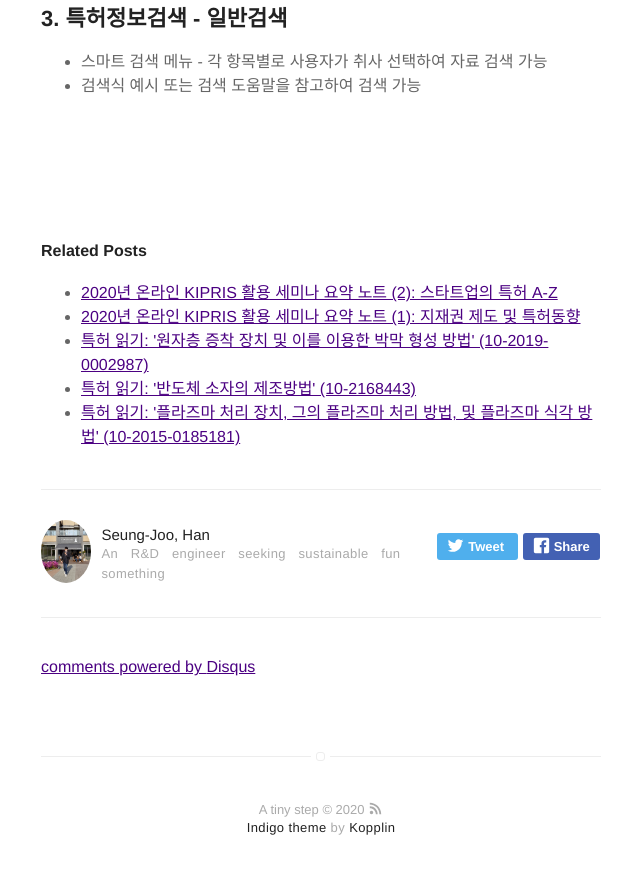
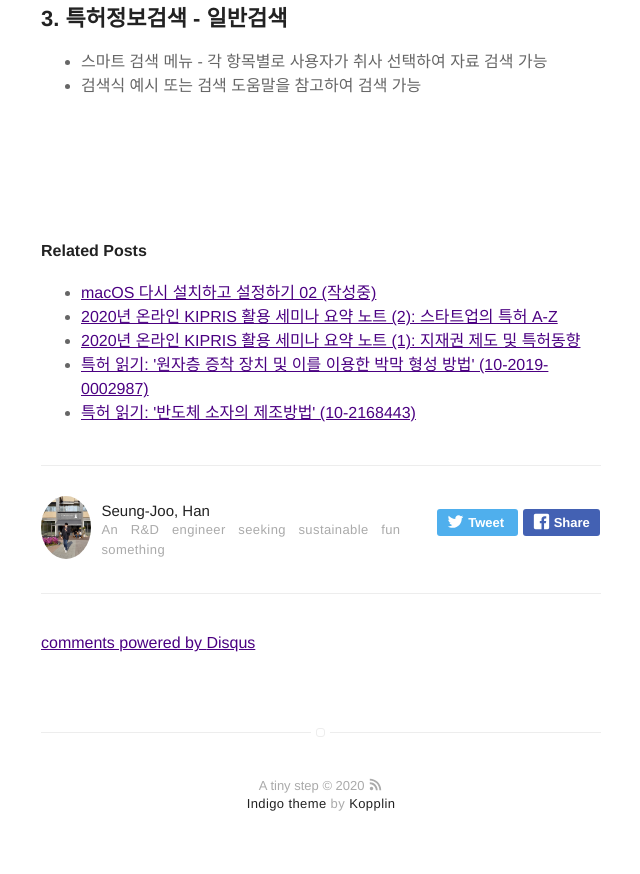
Before and after one commit to hsj00/hsj00.github.io, a Jekyll site: the page built from _posts/2020-12-06-KIPRIS-seminar-03.md, in a window 1280 px wide and 900 px high, scrolled down 3116 px. Shown: the top 874 px of the window, without its empty margins (319-959 px from the left). Built offline with Jekyll 4.4.1, drawn with Linux system fonts in a browser that asks for light colours; comment, search, counter and statistics services are not loaded; some of the changed lines change nothing that is shown.

Commit message:
201224, "MAC setting 02" posting

````diff
--- a/_layouts/default.html
+++ b/_layouts/default.html
@@ -34,7 +34,7 @@
     </style>
 
     {% if page.use_math %}
-    {% include mathjax_support.html %}
+        {% include mathjax_support.html %}
     {% endif %}
 </head>
 <body>
--- /dev/null
+++ b/_posts/2020-12-24-mac-setting-02.md
@@ -0,0 +1,105 @@
+---
+title: "macOS 다시 설치하고 설정하기 02 (작성중)"
+layout: post
+date: 2020-12-24 20:30
+tag:
+    - Python
+    - Mac
+    - Programming
+    - Study
+    - Note
+headerImage: false
+image:
+description: 201224 `macOS setting AtoZ for me`
+category: blog
+author: hsj00
+externalLink: true
+published: true
+comments: true
+share: true
+use_math: false
+toc: true
+toc_sticky: false
+---
+
+#  MACBOOK setting
+
+맥북 세팅할 때마다 헤매서 나중에 다시 보려고 모아서 정리해둔 노트 두 번째다.
+
+ToC는 다음과 같다.
+
+- [MACBOOK setting](#macbook-setting)
+  - [1. `venv`](#1-venv)
+  - [2. `settings.json`](#2-settingsjson)
+  - [3. `tasks.json`](#3-tasksjson)
+  - [References](#references)
+
+## 1. `venv`
+`Python 3.6`부터 `pyvenv`가 폐지되었고, `venv` 명령어를 이용해서 가상환경을 설정하라고 권장하고 있다. 해당 내용은 [이전 포스팅][00]에도 남겼다.
+
+```bash
+python -m venv <임의의 가상환경 이름>
+```
+
+이 방법으로 가상환경을 활성화 시키면 터미널 프롬프트 앞에 `(.venv)`가 나타난다. 이때부터 패키지는 로컬과 가상환경 각각에서 독립적으로 설치된다. 설치 경로가 달라졌는지, 잘 설치됐는지 보려면 `which pip`, `pip list`를 이용하면 된다.
+
+이때 조금 헤맸는데, 터미널 설정해줄 때 `~/.zshrc` 설정에 문제가 있어서 `pip` 실행 파일 경로에 혼선이 생겼다.
+
+```bash
+alias python=/usr/local/bin/python3
+alias pip=/usr/local/bin/pip3
+```
+
+다음과 같이 `pip3`와 `python3`를 `pip`와 `python`으로 설정해주면 문제가 없다.
+
+```bash
+alias python3=python
+alias pip3=pip
+```
+
+경로가 아니라 명령어를 대치해주는 설정으로 바꿔주니 가상환경과 로컬에서의 패키지 설치가 독립적으로 움직였다.
+
+`.venv/pyvenv.cfg`를 열어보면 다음과 같은 설정줄이 써있다.
+
+```bash
+include-system-site-packages = false
+```
+
+`false`가 아니라 `true`로 설정하면 로컬에 설치된 패키지를 공유해서 사용할 수 있다.
+
+## 2. `settings.json`
+이거 설정하는게 아직도 헷갈리고 잘 이해가 안가는데, 일단 아직까지 문제가 없어서 해당 설정으로 사용하려고 여기에 저장해둔다.
+
+```json
+{
+    "python.pythonPath": "${workspaceFolder}/.venv/bin/python3.9",
+    "python.venvFolders": ["${workspaceFolder}/.venv"],
+    "python.envFile": "${workspaceFolder}/.env",
+
+    "python.linting.pylintEnabled": false,
+    "python.linting.pylintPath": "pylint",
+    "python.linting.flake8Enabled": true,
+    "python.linting.flake8Path": "flake8",
+    "python.linting.flake8Args": ["--max-line-length=100"],
+
+    "python.formatting.provider": "black",
+    "python.formatting.blackPath": "black",
+    "python.formatting.blackArgs": ["--line-length", "100"],
+    "python.formatting.autopep8Args": ["--max-line-length", "120", "--experimental"],
+    "python.formatting.yapfArgs": ["--style", "{based_on_style: chromium, indent_width: 20}"],
+
+}
+```
+
+각 항목마다 설정하는 의미나 방법이 있을텐데 잘 모르겠어서 일단 여기저기서 긁어놓은 내용을 그대로 붙여넣었다. 나중에 공부하면서 수정사항이 생기면 포스팅에 반영해서 수정해야겠다.
+
+## 3. `tasks.json`
+지금 이게 제일 골치다. 이거 설정해둔게 있는데 지금 다 날아가서 다시 해야한다. 일단 이건 나중에 추가하는걸로.
+
+## References
+
+----------
+<!-- Links -->
+[00]: /mac-setting-01
+
+<!-- references -->
````
